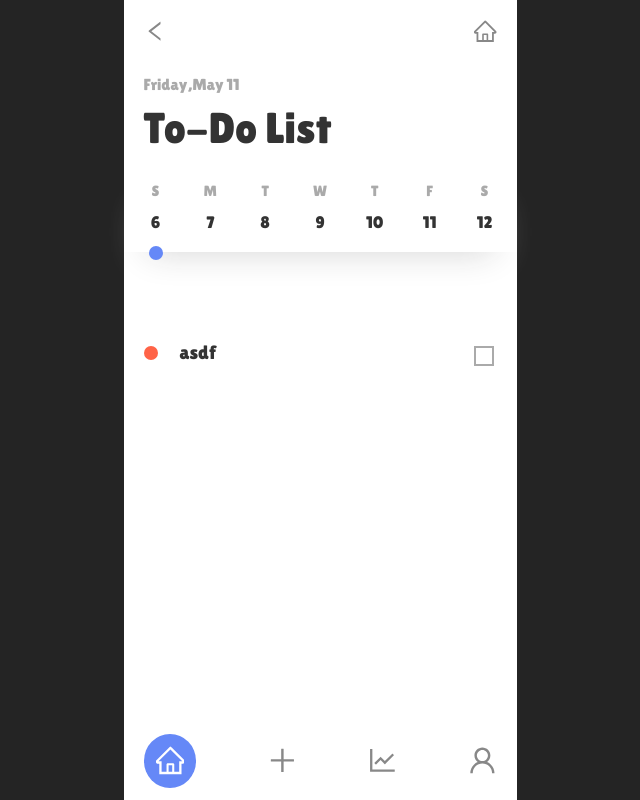
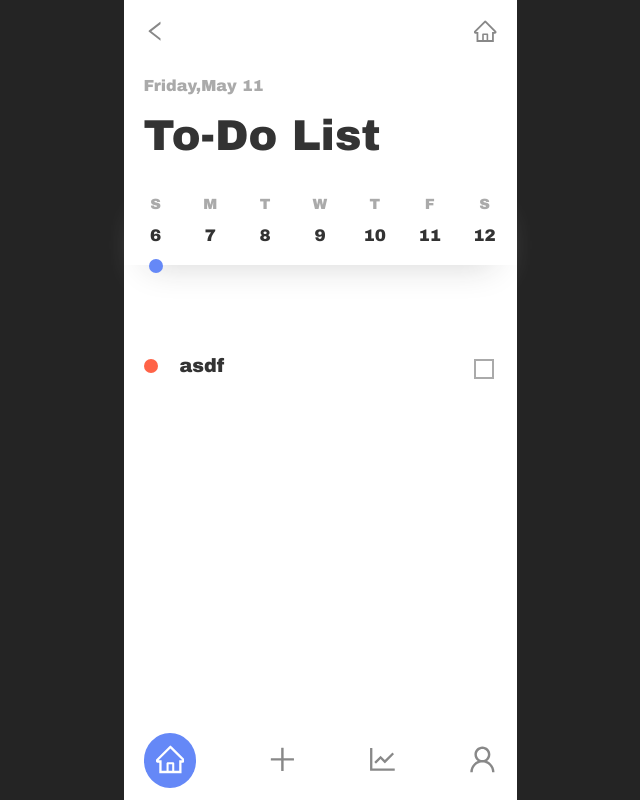
Before and after one commit to helloworld442/todo-list-project, a React (Vite) app: page / in a window 1280 px wide. Shown: the whole page, without its empty margins (320-960 px from the left). Built offline with nearby package versions, Linux system fonts and the light colour scheme.

Commit message:
fix : fix todo head style #48

```diff
--- a/index.html
+++ b/index.html
@@ -7,7 +7,7 @@
     <link rel="preconnect" href="https://fonts.googleapis.com" />
     <link rel="preconnect" href="https://fonts.gstatic.com" crossorigin />
     <link
-      href="https://fonts.googleapis.com/css2?family=Lilita+One&display=swap"
+      href="https://fonts.googleapis.com/css2?family=Archivo+Black&display=swap"
       rel="stylesheet"
     />
     <title>Vite + React</title>
--- a/src/features/todo/component/TodoHead.scss
+++ b/src/features/todo/component/TodoHead.scss
@@ -5,7 +5,7 @@
 
 .todohead-title {
   & + & {
-    margin-top: 14px;
+    margin-top: 20px;
   }
 
   &.small {
@@ -29,7 +29,7 @@
   width: 100%;
   height: 100%;
   padding: 20px;
-  margin-top: 14px;
+  margin-top: 20px;
   box-sizing: border-box;
   display: flex;
   justify-content: space-between;
--- a/src/index.css
+++ b/src/index.css
@@ -1,5 +1,5 @@
 * {
-  font-family: "Lilita One", cursive;
+  font-family: "Archivo Black", sans-serif;
 }
 
 :root {
```
